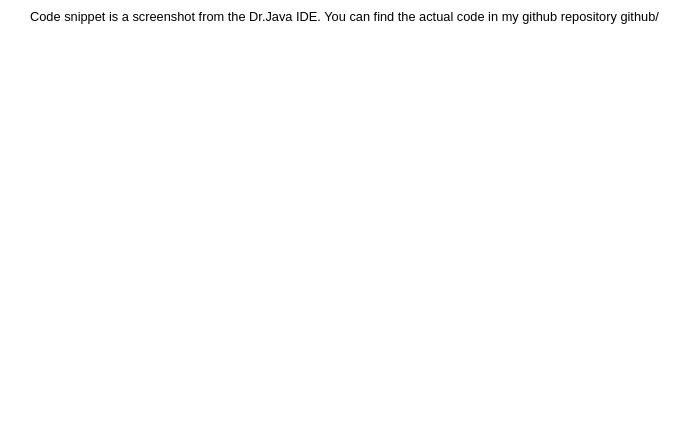
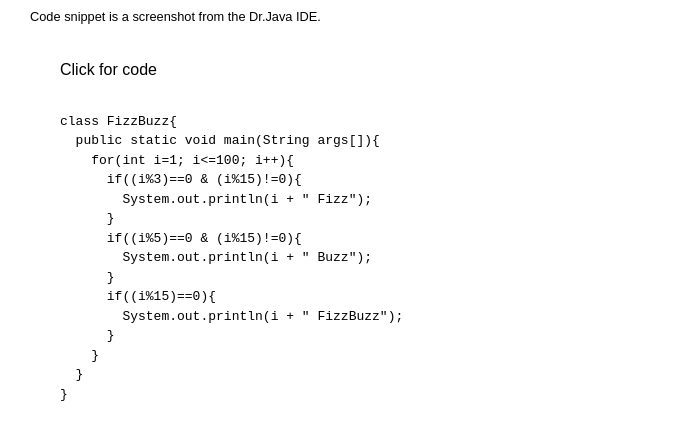
Before and after one commit to bridgewall/bridgewall.github.io, a plain HTML site: page index.html in a window 1280 px wide. Shown: the part 845-1284 px from the top of the page, without its empty margins (0-692 px from the left). Before the commit the page ends 903 px from the top, so only its background shows below. Drawn offline with Linux system fonts and the light colour scheme.

Commit message:
Update index.html

```diff
--- a/index.html
+++ b/index.html
@@ -11,6 +11,17 @@
   gtag('config', 'UA-119042477-1');
 </script>
   <link rel="stylesheet" type="text/css" href="style.css">
+<script>
+function myFunction() {
+var b=document.getElementById('codedisplay').style.display;
+if(b != 'block') {
+       document.getElementById("codedisplay").style.display = "block";
+  }
+  else{
+       document.getElementById("codedisplay").style.display = "none";
+  }
+}
+</script>
   <title>First Page</title>
  </head>
 <body>
@@ -37,10 +48,36 @@ of the division. For example how many times can you fit 5 in 17. That will be
 But this is a point of FizzBuzz, there are many ways you can implement it.
 That is probably one of the reasons it is used to check for basic programming skills.</p>
 
- <img src="images/code1.png" alt="Logo" height="336" width="487"> <br>
-<span>Code snippet is a screenshot from the Dr.Java IDE. You can find the actual code
-in my github repository github/</span>
+<img src="images/code1.png" alt="Logo" height="336" width="487"> <br>
+<span>Code snippet is a screenshot from the Dr.Java IDE.</span>
 
+<div id='code' onclick='myFunction()'>Click for code</div>
+
+<div id='codedisplay'>
+<pre>
+class FizzBuzz{
+  public static void main(String args[]){
+    for(int i=1; i<=100; i++){
+      if((i%3)==0 & (i%15)!=0){
+        System.out.println(i + " Fizz");
+      }
+      if((i%5)==0 & (i%15)!=0){
+        System.out.println(i + " Buzz");
+      }
+      if((i%15)==0){
+        System.out.println(i + " FizzBuzz");
+      }
+    }
+  }
+}
+</pre>
+</div>
+
+<br>
+<br>
+<br>
+<br>
+<br>
  </div>
 </body>
 </html>
```
